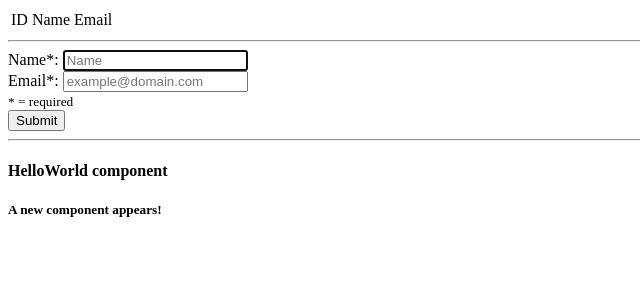
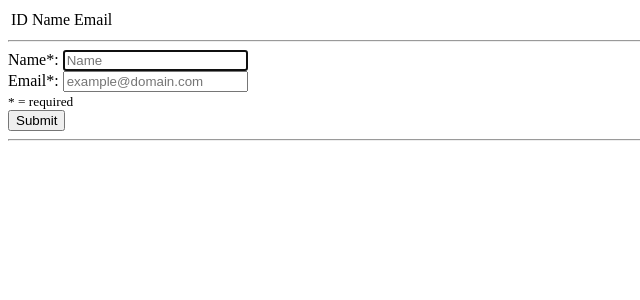
Before and after one commit to matrangaa/gitPOC, a React app: page / in a window 1280 px wide. Shown: the top 300 px of the page, without its empty margins (0-640 px from the left). Built offline with nearby package versions, Linux system fonts and the light colour scheme.

Commit message:
delete <HelloWorld />

```diff
--- a/client/src/components/App.jsx
+++ b/client/src/components/App.jsx
@@ -81,8 +81,8 @@ class App extends React.Component {
           <AddUser
             key="AddUser"
           />,
-          <hr key="hr2" />,
-          <HelloWorld key="HelloWorld" />
+          <hr key="hr2" />
+          //<HelloWorld key="HelloWorld" />
         ]
       );
     } else {
```
Also changed, not shown: public/dist/bundle.js.
